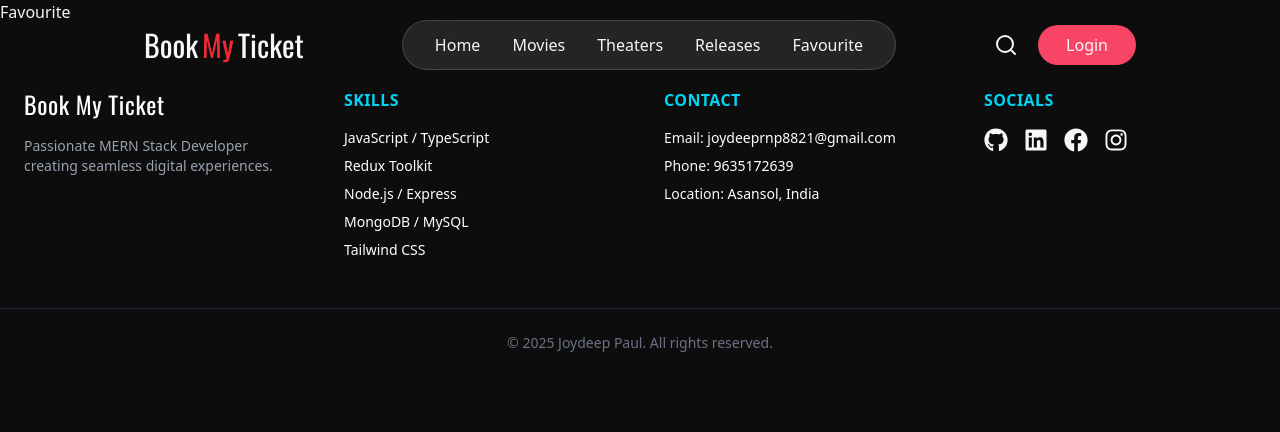
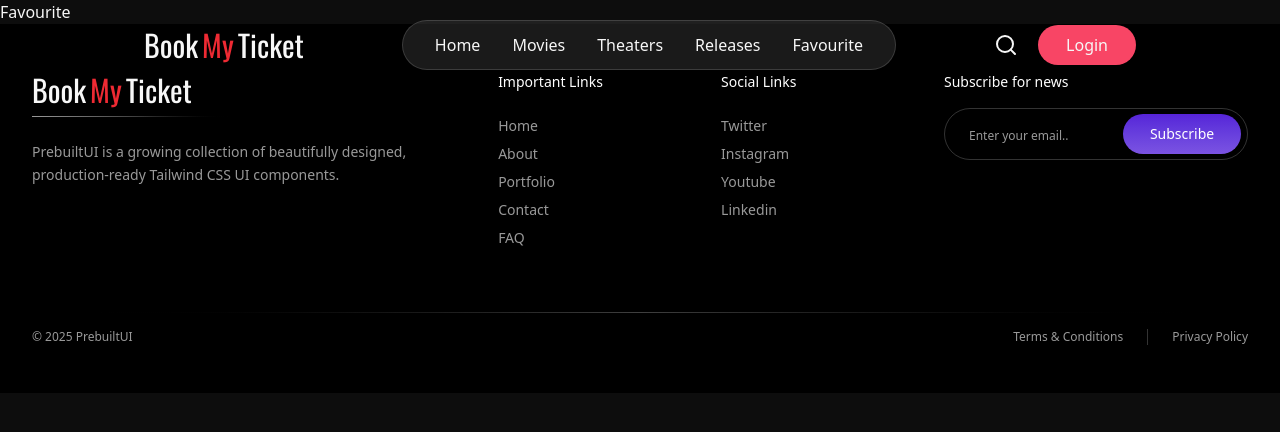
Before and after one commit to joydeep-07/Movie-Ticket, a React (Vite) app in the folder client/: page /favourite in a window 1280 px wide. Shown: the top 432 px of the page. Built offline with nearby package versions, Linux system fonts and the light colour scheme; no server answers; a web font is replaced by a local one.

Commit message:
Footer Updated

```diff
--- a/client/src/components/Footer.jsx
+++ b/client/src/components/Footer.jsx
@@ -4,115 +4,129 @@ import { FaGithub, FaLinkedin, FaFacebook, FaInstagram } from "react-icons/fa";
 const Footer = () => {
   return (
     <>
-      <section id="contact">
-        <footer className=" pt-16 pb-8">
-          <div className="max-w-7xl mx-auto px-6 grid grid-cols-1 md:grid-cols-2 lg:grid-cols-4 gap-12">
-            {/* Brand */}
-            <div>
-              <h2 className="text-white font-cinematic text-2xl mb-4 tracking-wide">
-                Book My Ticket
-              </h2>
-              <p className="text-sm text-gray-400">
-                Passionate MERN Stack Developer creating seamless digital
-                experiences.
+      <footer class="bg-black py-12 px-4 sm:px-6 lg:px-8">
+        <div class="w-full max-w-7xl mx-auto">
+          <div class="flex flex-wrap justify-between gap-y-12 lg:gap-x-8">
+            <div class="w-full md:w-[45%] lg:w-[35%] flex flex-col items-center md:items-start text-center md:text-left">
+              <h1 className="text-3xl font-cinematic">
+                Book
+                <span className="font-cinematic text-red-500/95 mx-1">My</span>
+                Ticket
+              </h1>
+              <div class="w-full max-w-52 h-px mt-2 bg-linear-to-r from-white/60 via-white/25 to-black"></div>
+              <p class="text-sm text-white/60 mt-6 max-w-sm leading-relaxed">
+                PrebuiltUI is a growing collection of beautifully designed,
+                production-ready Tailwind CSS UI components.
               </p>
             </div>
 
-            {/* Skills */}
-            <div>
-              <h4 className="text-cyan-400 font-semibold mb-4 tracking-wide">
-                SKILLS
-              </h4>
-              <ul className="space-y-2 text-sm">
-                <li className="text-white hover:text-cyan-400 transition-colors duration-300 cursor-pointer">
-                  JavaScript / TypeScript
-                </li>
-                <li className="text-white hover:text-cyan-400 transition-colors duration-300 cursor-pointer">
-                  Redux Toolkit
-                </li>
-                <li className="text-white hover:text-cyan-400 transition-colors duration-300 cursor-pointer">
-                  Node.js / Express
-                </li>
-                <li className="text-white hover:text-cyan-400 transition-colors duration-300 cursor-pointer">
-                  MongoDB / MySQL
-                </li>
-                <li className="text-white hover:text-cyan-400 transition-colors duration-300 cursor-pointer">
-                  Tailwind CSS
-                </li>
-              </ul>
+            <div class="w-full md:w-[45%] lg:w-[15%] flex flex-col items-center md:items-start text-center md:text-left">
+              <h3 class="text-sm text-white font-medium">Important Links</h3>
+              <div class="flex flex-col gap-2 mt-6">
+                <a
+                  href="#"
+                  class="text-sm text-white/60 hover:text-white transition-colors"
+                >
+                  Home
+                </a>
+                <a
+                  href="#"
+                  class="text-sm text-white/60 hover:text-white transition-colors"
+                >
+                  About
+                </a>
+                <a
+                  href="#"
+                  class="text-sm text-white/60 hover:text-white transition-colors"
+                >
+                  Portfolio
+                </a>
+                <a
+                  href="#"
+                  class="text-sm text-white/60 hover:text-white transition-colors"
+                >
+                  Contact
+                </a>
+                <a
+                  href="#"
+                  class="text-sm text-white/60 hover:text-white transition-colors"
+                >
+                  FAQ
+                </a>
+              </div>
             </div>
 
-            {/* Contact */}
-            <div>
-              <h4 className="text-cyan-400 font-semibold mb-4 tracking-wide">
-                CONTACT
-              </h4>
-              <ul className="space-y-2 text-sm">
-                <li>
-                  Email:{" "}
-                  <span className="text-white hover:text-cyan-300 transition-colors duration-300 cursor-pointer">
-                    joydeeprnp8821@gmail.com
-                  </span>
-                </li>
-                <li>
-                  Phone:{" "}
-                  <span className="text-white hover:text-cyan-300 transition-colors duration-300 cursor-pointer">
-                    9635172639
-                  </span>
-                </li>
-                <li>
-                  Location:{" "}
-                  <span className="text-white hover:text-cyan-300 transition-colors duration-300 cursor-pointer">
-                    Asansol, India
-                  </span>
-                </li>
-              </ul>
+            <div class="w-full md:w-[45%] lg:w-[15%] flex flex-col items-center md:items-start text-center md:text-left">
+              <h3 class="text-sm text-white font-medium">Social Links</h3>
+              <div class="flex flex-col gap-2 mt-6">
+                <a
+                  href="#"
+                  class="text-sm text-white/60 hover:text-white transition-colors"
+                >
+                  Twitter
+                </a>
+                <a
+                  href="#"
+                  class="text-sm text-white/60 hover:text-white transition-colors"
+                >
+                  Instagram
+                </a>
+                <a
+                  href="#"
+                  class="text-sm text-white/60 hover:text-white transition-colors"
+                >
+                  Youtube
+                </a>
+                <a
+                  href="#"
+                  class="text-sm text-white/60 hover:text-white transition-colors"
+                >
+                  Linkedin
+                </a>
+              </div>
             </div>
 
-            {/* Socials */}
-            <div>
-              <h4 className="text-cyan-400 font-semibold mb-4 tracking-wide">
-                SOCIALS
-              </h4>
-              <div className="flex space-x-4 text-2xl">
-                <a
-                  href="https://github.com/joydeep-07"
-                  target="blank"
-                  className="hover:text-cyan-400 transition"
+            <div class="w-full md:w-[45%] lg:w-[25%] flex flex-col items-center md:items-start text-center md:text-left">
+              <h3 class="text-sm text-white font-medium">Subscribe for news</h3>
+              <div class="flex items-center border gap-2 border-white/20 h-13 max-w-80 w-full rounded-full overflow-hidden mt-4">
+                <input
+                  type="email"
+                  placeholder="Enter your email.."
+                  class="w-full h-full pl-6 outline-none text-sm bg-transparent text-white placeholder-white/60 placeholder:text-xs"
+                  required
+                />
+                <button
+                  type="submit"
+                  class="bg-linear-to-b from-[#5623D8] to-[#7B53E2] active:scale-95 transition w-56 h-10 rounded-full text-sm text-white cursor-pointer mr-1.5"
                 >
-                  <FaGithub />
-                </a>
-                <a
-                  href="https://www.linkedin.com/in/joydeep-paul-06b37926a"
-                  target="blank"
-                  className="hover:text-cyan-400 transition"
-                >
-                  <FaLinkedin />
-                </a>
-                <a
-                  href="https://www.facebook.com/joydeep.paul.568089"
-                  target="blank"
-                  className="hover:text-cyan-400 transition"
-                >
-                  <FaFacebook />
-                </a>
-                <a
-                  href="https://www.instagram.com/mr.paul_16"
-                  target="blank"
-                  className="hover:text-cyan-400 transition"
-                >
-                  <FaInstagram />
-                </a>
+                  Subscribe
+                </button>
               </div>
             </div>
           </div>
 
-          {/* Bottom */}
-          <div className="mt-12 text-center text-sm text-gray-500 border-t border-[#1e293b] pt-6">
-            © {new Date().getFullYear()} Joydeep Paul. All rights reserved.
+          <div class="w-full h-px mt-16 mb-4 bg-linear-to-r from-black via-white/25 to-black"></div>
+
+          <div class="flex flex-col md:flex-row items-center justify-between gap-4">
+            <p class="text-xs text-white/60">© 2025 PrebuiltUI</p>
+            <div class="flex items-center gap-6">
+              <a
+                href="#"
+                class="text-xs text-white/60 hover:text-white transition-colors"
+              >
+                Terms & Conditions
+              </a>
+              <div class="w-px h-4 bg-white/20"></div>
+              <a
+                href="#"
+                class="text-xs text-white/60 hover:text-white transition-colors"
+              >
+                Privacy Policy
+              </a>
+            </div>
           </div>
-        </footer>
-      </section>
+        </div>
+      </footer>
     </>
   );
 };
```
